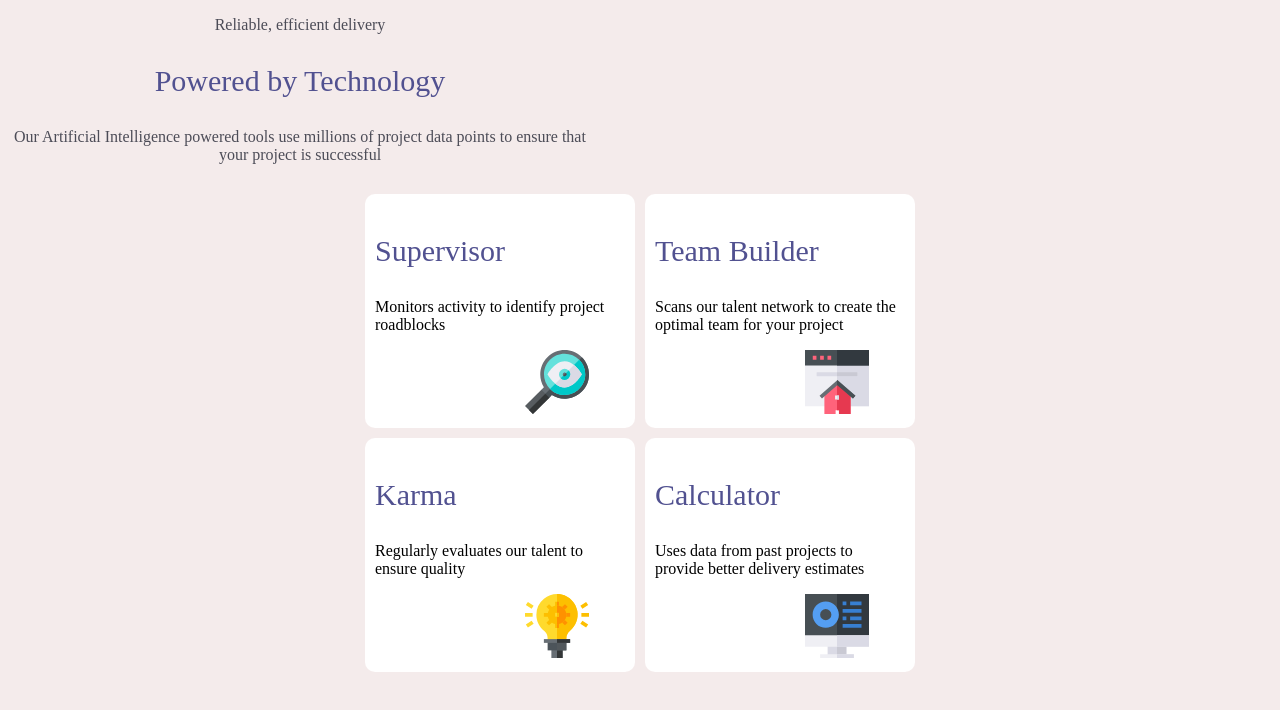
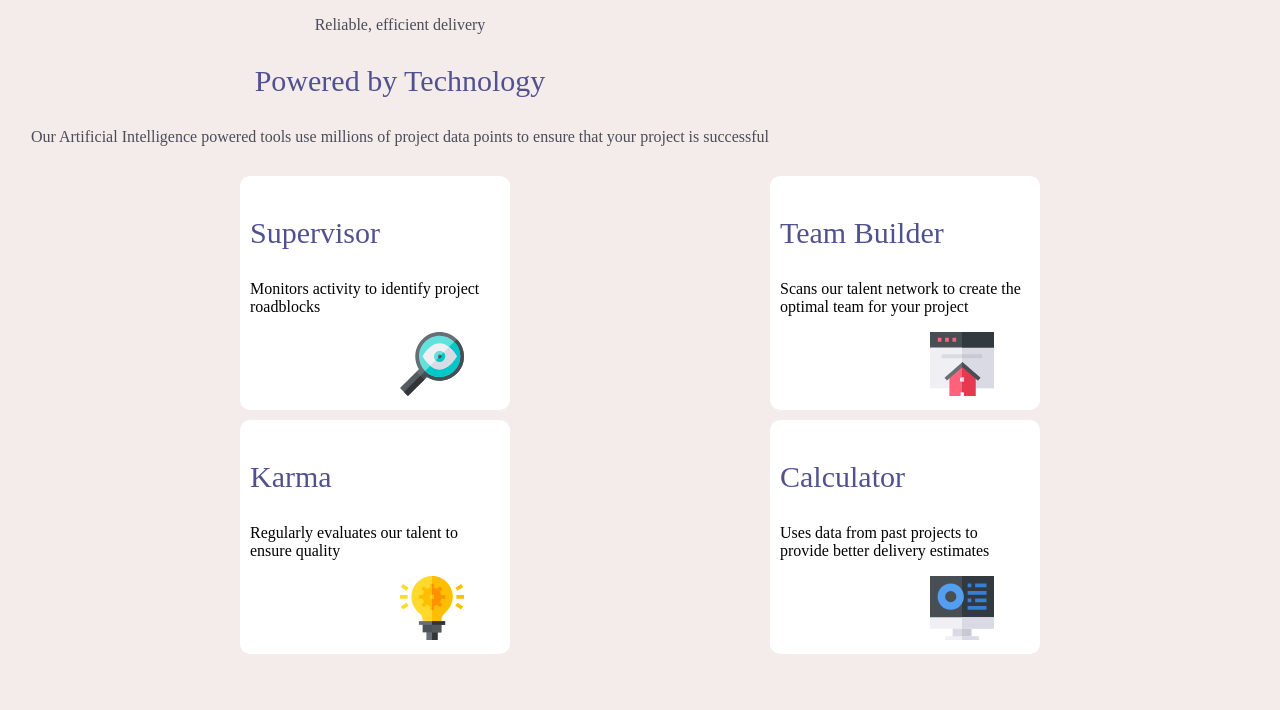
Before and after one commit to canmorad/miseSituation, a plain HTML site: page index.html in a window 1280 px wide. Drawn offline with Linux system fonts and the light colour scheme.

Commit message:
version finale

```diff
--- a/style.css
+++ b/style.css
@@ -29,17 +29,17 @@ body {
 
 .cards {
     margin-top: 30px;
-    margin-top: 30px;
-    width: 100%;
-    display: flex;
-    justify-content: center;
+    margin-bottom: 30px;
+     display: flex;
+     justify-content: center;
 
 }
 
 .cards .container {
     display: flex;
     flex-direction: column;
-    justify-content: center;
+
+    align-items: center;
     gap: 10px 10px;
 }
 
@@ -63,8 +63,9 @@ body {
 
 @media(min-width: 600px) {
     .container {
-        width: 600px;
+        width: 800px;
         flex-wrap: wrap;
+        justify-content: space-between;
     }
 
     .cards .container {
```
